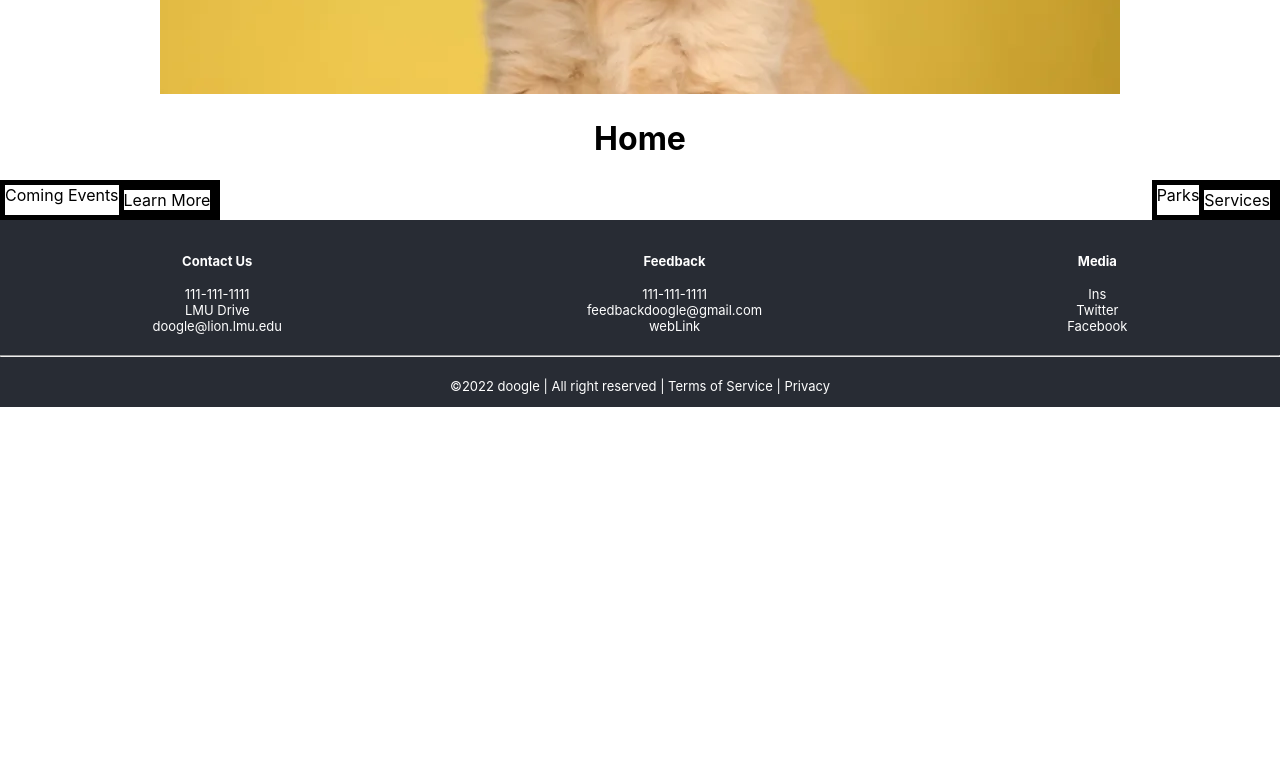
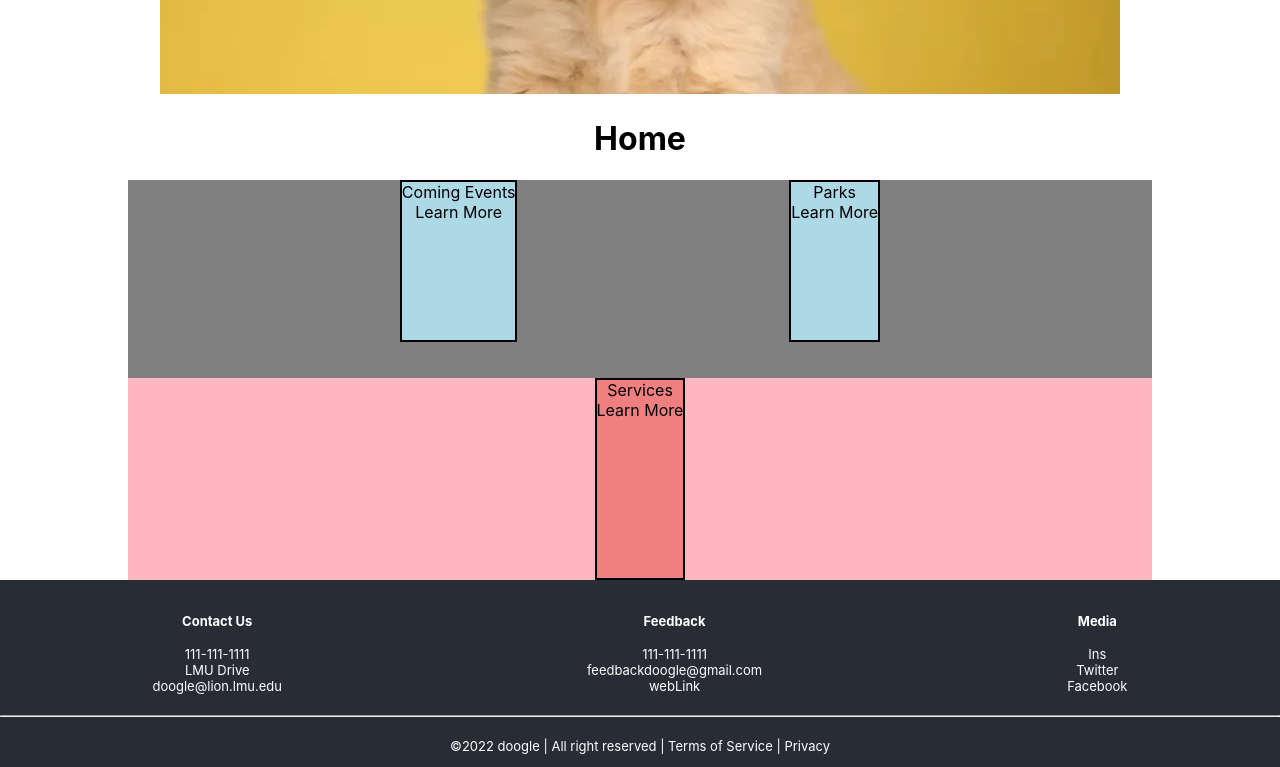
Before and after one commit to QingwenZeng123/doogle, a React (Create React App) app: page / in a window 1280 px wide. Shown: the part 594-1361 px from the top of the page. Before the commit the page ends 1001 px from the top, so only its background shows below. Built offline with nearby package versions, Linux system fonts and the light colour scheme.

Commit message:
added some formatting

```diff
--- a/src/App.css
+++ b/src/App.css
@@ -143,17 +143,41 @@ ul {
   padding-inline-start: 0;
 }
 
-.Events, .EventsLearn{
+.EventBox{
   /* style */
   border: solid;
-  border-width: thick;
+  border-width: 2px;
   display: flex;
-  float: left;
+  flex-direction: column;
+  background-color: lightblue;
+  height: 80%
 }
 
-.Services, .Parks {
-  border: solid;
-  border-width: thick;
+.Box{
+  display:flex;
+  flex-direction:row;
+  background-color: gray;
+  justify-content: space-evenly;
+  width: 100%;
+  height: 50%;
+}
+
+.ServicesBox{
+  border:solid;
+  border-width: 2px;
   display: flex;
-  float: right;
+  flex-direction: column;
+  background-color: lightcoral;
+  height:50%;
+  flex-grow: 1;
 }
+
+.home{
+  display: flex;
+  flex-direction: column;
+  align-items: center;
+  background-color: lightpink;
+  width: 80%;
+  align-self: center;
+  height: 400px;
+}
--- a/src/pages/Events.js
+++ b/src/pages/Events.js
@@ -1,5 +1,5 @@
 import React from "react";
 
 export default function Events() {
-  return <div>EEEvent</div>;
+  return <div>Event</div>;
 }
--- a/src/pages/Home.js
+++ b/src/pages/Home.js
@@ -3,18 +3,20 @@ import React from "react";
 
 export default function Home() {
   return <div className="home">
-    <div className="Events">
-        <page id="Events">Coming Events</page>
-      <div className="EventsLearn">
-        <page id="Events">Learn More</page>
-      </div>
-      </div>
-      <div className="Parks">
-        <page id="Parks">Parks</page>
-      <div className="Services">
-        <page id="Services">Services</page>
-        </div>
-      </div>
+    <div className="Box">
+      <div className="EventBox">
+        <page>Coming Events</page>
+        <page>Learn More</page>
       </div>
 
+      <div className="EventBox">
+        <page>Parks</page>
+        <page>Learn More</page>
+      </div>
+    </div>
+    <div className="ServicesBox">
+      <page>Services</page>
+      <page>Learn More</page>
+    </div>
+  </div>
 }
```
